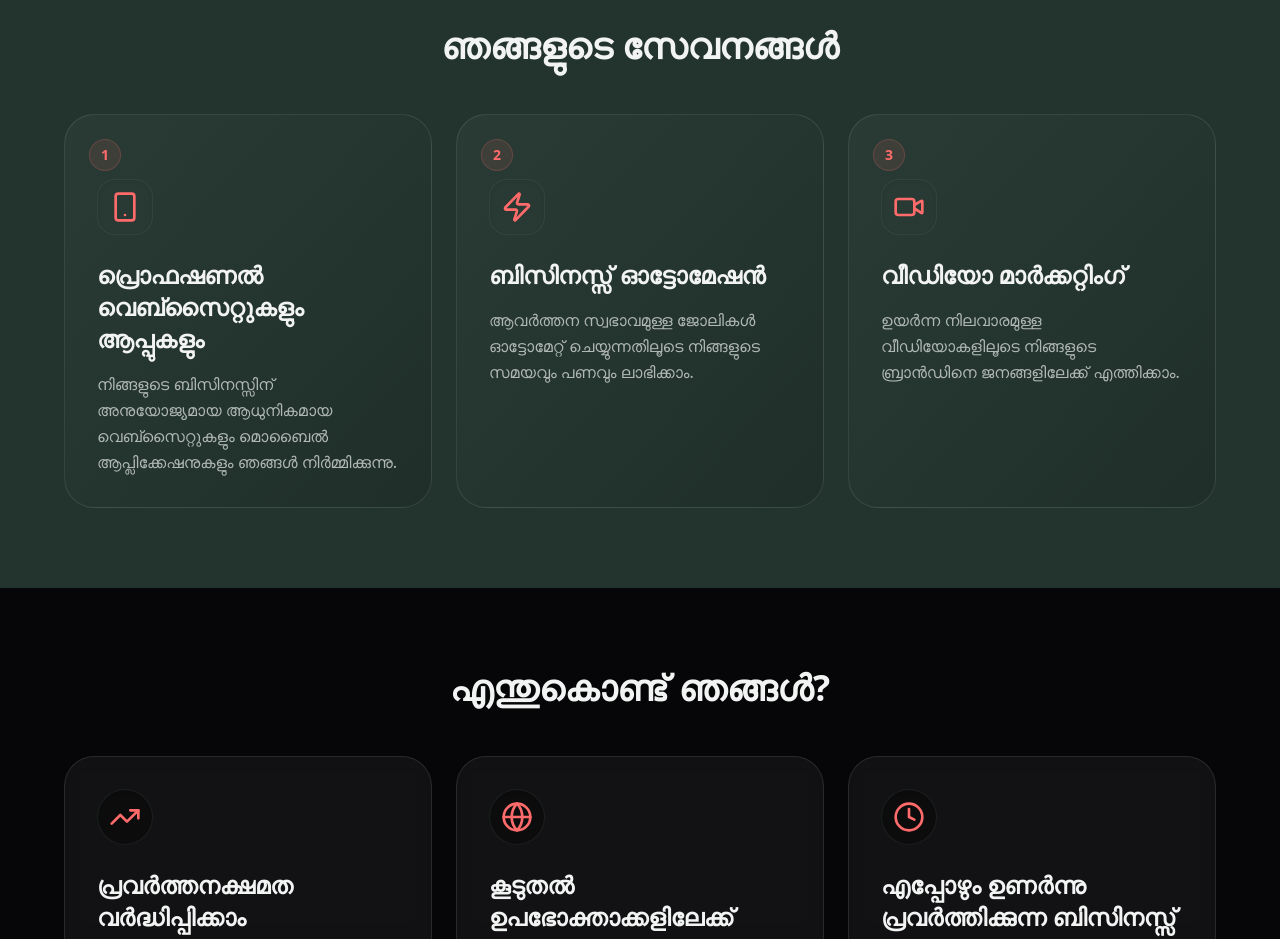
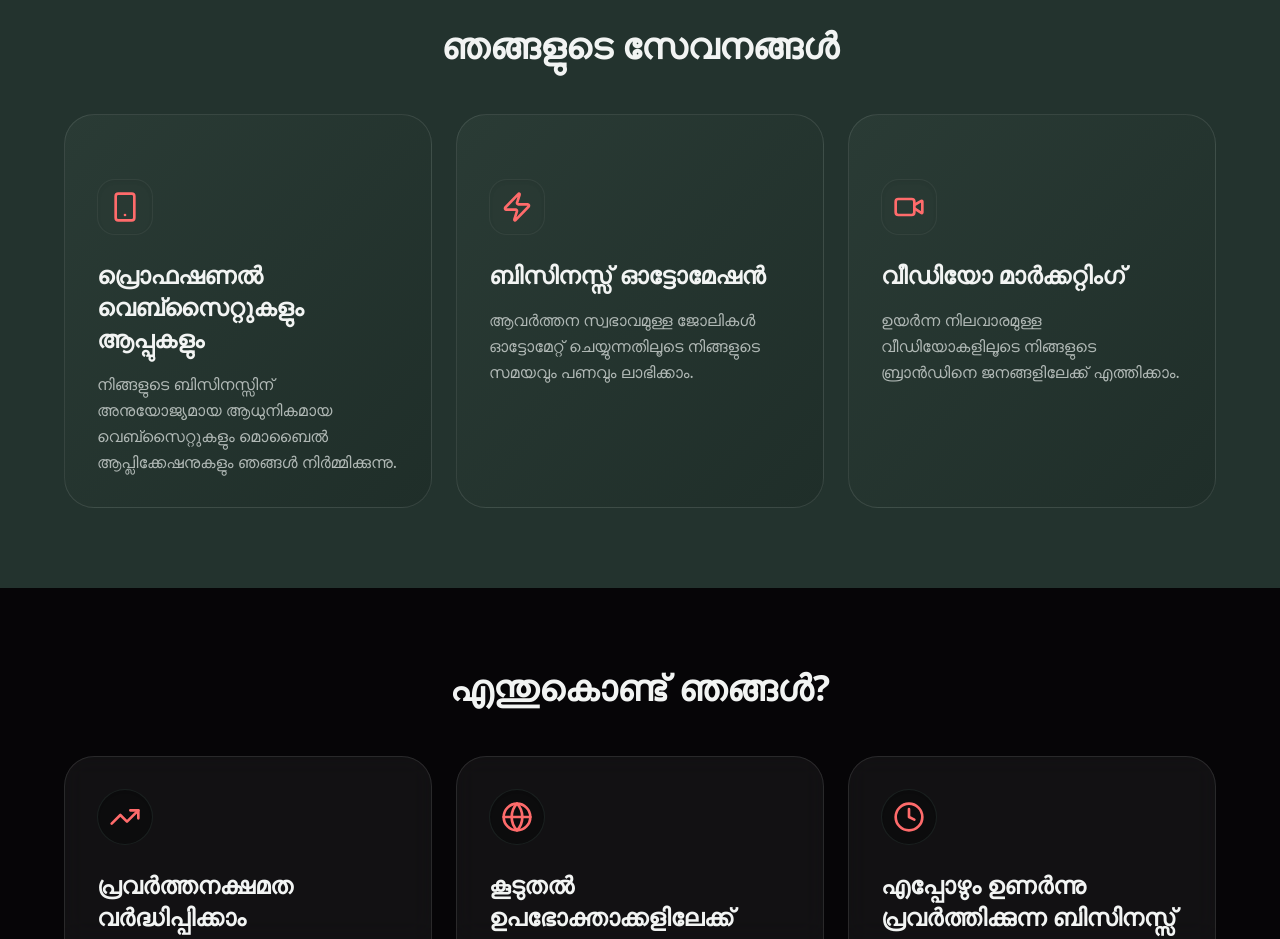
Before and after one commit to pravasithamhub-design/digital-sme-shift-new, a Next.js app: page / in a window 1280 px wide. Shown: the part 880-1819 px from the top of the page. Built offline with nearby package versions, Linux system fonts and the light colour scheme.

Commit message:
delete number

```diff
--- a/components/services-section.tsx
+++ b/components/services-section.tsx
@@ -49,10 +49,7 @@ export function ServicesSection() {
                                 className="absolute top-[-10px] right-[-10px] w-40 h-40 object-contain opacity-0 scale-50 translate-y-4 group-hover:opacity-100 group-hover:scale-100 group-hover:translate-y-0 group-hover:rotate-12 transition-all duration-500 ease-out z-0 pointer-events-none"
                             />
 
-                            {/* Step Indicator */}
-                            <div className="absolute top-6 left-6 w-8 h-8 rounded-full bg-[#FF6B6B]/10 border border-[#FF6B6B]/20 flex items-center justify-center text-[#FF6B6B] font-bold text-sm">
-                                {index + 1}
-                            </div>
+
 
                             <div className="mb-6 mt-8 bg-[#2A3B35]/50 w-14 h-14 rounded-2xl flex items-center justify-center group-hover:scale-110 transition-transform duration-300 border border-white/5 shadow-inner">
                                 {service.icon}
```
